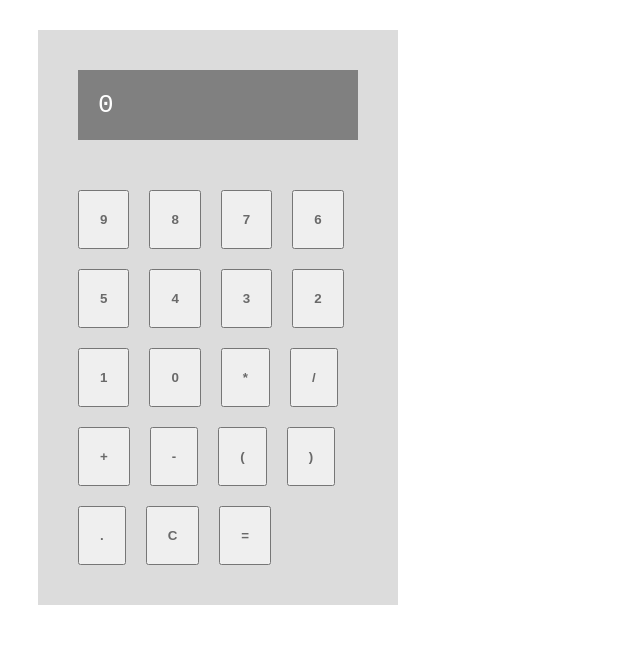
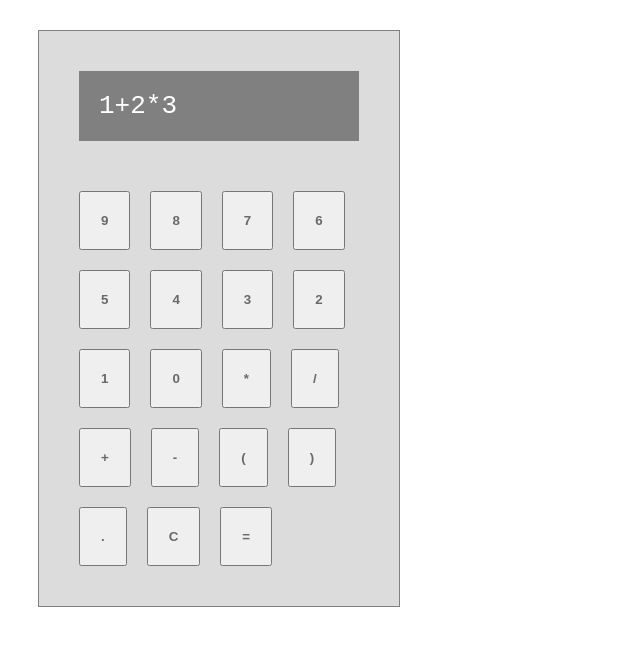
Before and after one commit to samblackmore/calculator, a plain HTML site: page index.html in a window 1280 px wide. Shown: the whole page, without its empty margins (0-640 px from the left). Drawn offline with Linux system fonts and the light colour scheme.

Commit message:
adding temp formula for testing

```diff
--- a/index.html
+++ b/index.html
@@ -3,7 +3,7 @@
   <link rel='stylesheet' href='style.css'>
 <body>
   <div id='calculator'>
-    <div id='display'>0</div>
+    <div id='display'>1+2*3</div>
     <script src='main.js'></script>
   </div>
 </body>
--- a/style.css
+++ b/style.css
@@ -11,6 +11,9 @@
 #calculator {
   margin: 30px;
   padding: 30px;
+  border-style: solid;
+  border-width: 1px;
+  border-color: gray;
   background-color: gainsboro;
   width: 300px;
 }
```
